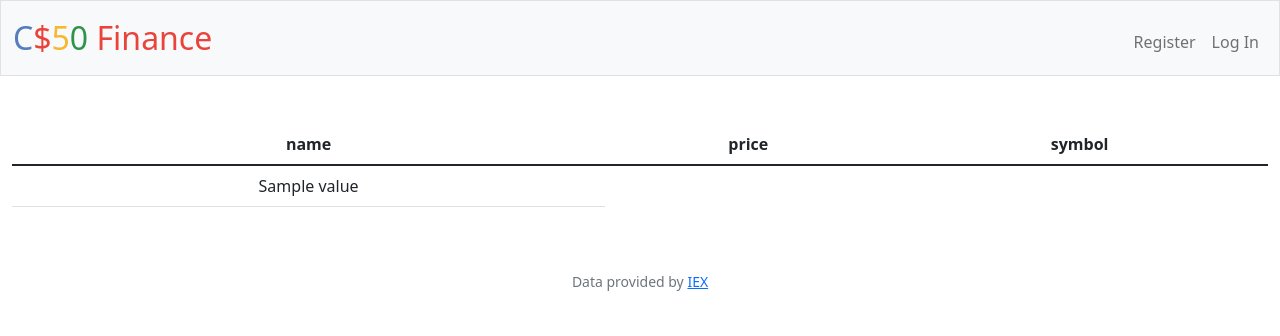
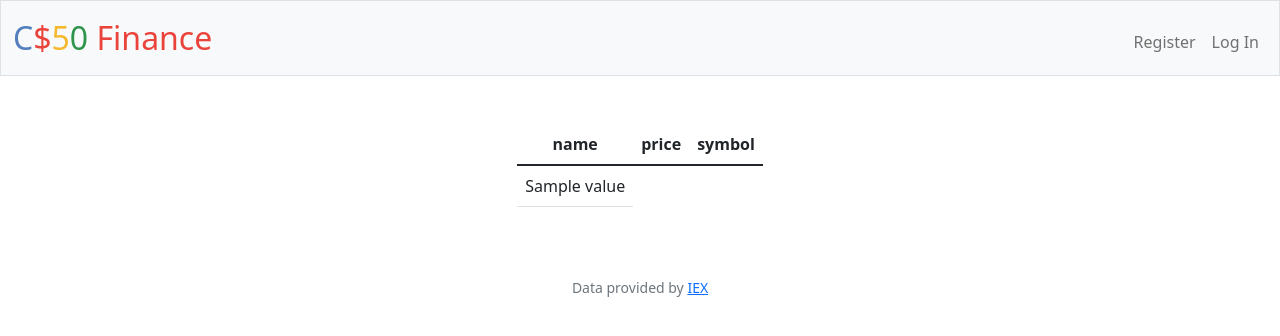
Before and after one commit to Hillgrove/CS50x, a Flask app: template week09/4.pset09/finance/templates/quoted.html in a window 1280 px wide. Shown: the top 336 px of the page. Run offline with Flask 3, Linux system fonts and the light colour scheme; the template is opened without the code that fills it: most values are stand-ins (such as "Sample title", 1, 10 or a date in 2020); some libraries are stand-ins or nearby versions.

Commit message:
Wed, Aug 30, 2023, 12:17 PM +02:00

```diff
--- a/week09/4.pset09/finance/templates/quoted.html
+++ b/week09/4.pset09/finance/templates/quoted.html
@@ -5,8 +5,8 @@
 {% endblock %}
 
 {% block main %}
-    <!--<div class="d-inline-block">-->
-        <table class="table">
+    <div class="d-inline-block">
+        <table class="table table-auto">
             <thead>
                 <tr>
                     <th scope="col">name</th>
@@ -25,5 +25,5 @@
                 </tr>
             </tbody>
         </table>
-    <!-- </div> -->
+    </div>
 {% endblock %}
```
